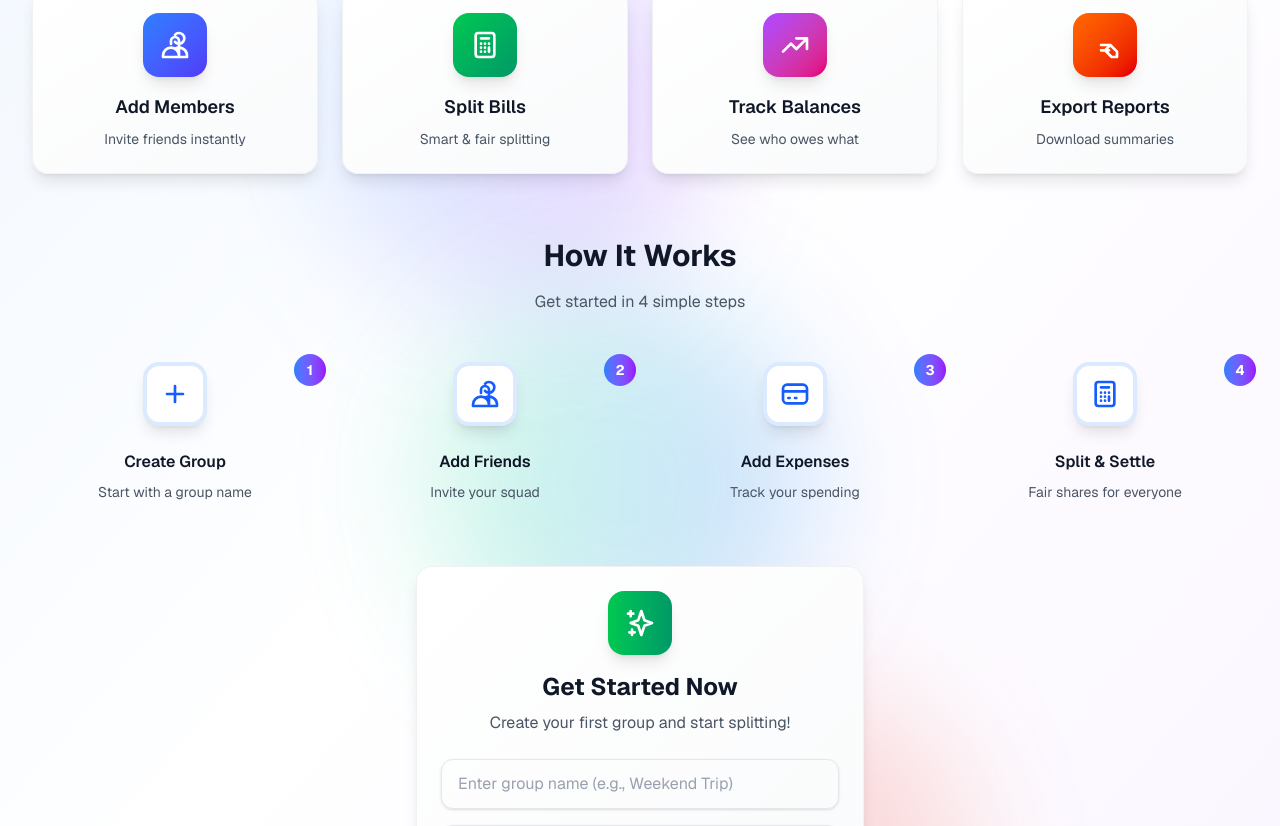
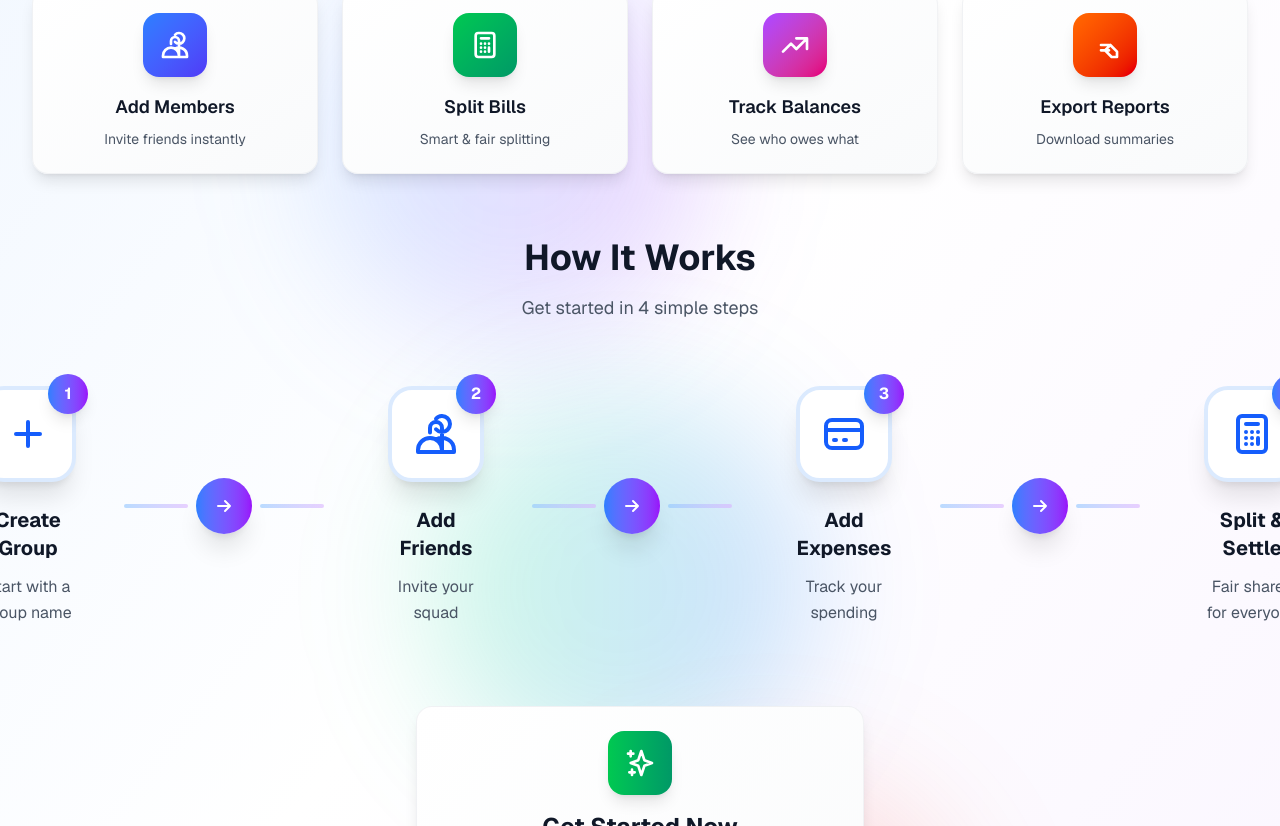
Before and after one commit to anuradha-lakruwan/split-bills, a Next.js app: page / in a window 1280 px wide. Shown: the part 452-1278 px from the top of the page. Built offline with nearby package versions, Linux system fonts and the light colour scheme.

Commit message:
add arrows and step by stepo guide to landing page

```diff
--- a/src/components/WelcomeScreen.tsx
+++ b/src/components/WelcomeScreen.tsx
@@ -131,36 +131,60 @@ export const WelcomeScreen = () => {
         </div>
 
         {/* How It Works Section */}
-        <div className="mb-16">
-          <div className="text-center mb-12">
-            <h2 className="text-3xl font-bold text-gray-900 dark:text-white mb-4">
+        <div className="mb-20">
+          <div className="text-center mb-16">
+            <h2 className="text-3xl lg:text-4xl font-bold text-gray-900 dark:text-white mb-4">
               How It Works
             </h2>
-            <p className="text-gray-600 dark:text-gray-300">
+            <p className="text-lg text-gray-600 dark:text-gray-300">
               Get started in 4 simple steps
             </p>
           </div>
 
-          <div className="grid grid-cols-1 sm:grid-cols-2 lg:grid-cols-4 gap-6">
+          <div className="flex flex-col lg:flex-row items-center justify-center gap-6 lg:gap-4">
             {steps.map((step, index) => (
-              <div
-                key={index}
-                className={`text-center animate-fade-in-up [animation-delay:${0.5 + index * 0.1}s]`}
-              >
+              <div key={index} className="flex flex-col lg:flex-row items-center">
+                {/* Step Card */}
+                <div className={`text-center animate-fade-in-up [animation-delay:${0.5 + index * 0.1}s] px-4`}>
                   <div className="relative mb-6">
-                  <div className="w-16 h-16 mx-auto bg-white dark:bg-gray-800 rounded-2xl shadow-lg border-4 border-blue-100 dark:border-blue-900 flex items-center justify-center">
-                    <step.icon className="w-8 h-8 text-blue-600 dark:text-blue-400" />
+                    <div className="w-24 h-24 mx-auto bg-white dark:bg-gray-800 rounded-3xl shadow-xl border-4 border-blue-100 dark:border-blue-900 flex items-center justify-center hover:scale-105 transition-transform duration-300">
+                      <step.icon className="w-12 h-12 text-blue-600 dark:text-blue-400" />
                     </div>
-                  <div className="absolute -top-2 -right-2 w-8 h-8 bg-gradient-to-r from-blue-500 to-purple-600 rounded-full flex items-center justify-center text-white text-sm font-bold">
+                    <div className="absolute -top-3 -right-3 w-10 h-10 bg-gradient-to-r from-blue-500 to-purple-600 rounded-full flex items-center justify-center text-white font-bold shadow-lg">
                       {index + 1}
                     </div>
                   </div>
-                <h3 className="font-semibold text-gray-900 dark:text-white mb-2">
+                  <h3 className="font-bold text-gray-900 dark:text-white mb-3 text-xl">
                     {step.title}
                   </h3>
-                <p className="text-sm text-gray-600 dark:text-gray-400">
+                  <p className="text-gray-600 dark:text-gray-400 max-w-40 mx-auto leading-relaxed">
                     {step.description}
                   </p>
+                </div>
+
+                {/* Arrow (except for last item) */}
+                {index < steps.length - 1 && (
+                  <div className={`flex-shrink-0 animate-fade-in-up [animation-delay:${0.6 + index * 0.1}s]`}>
+                    {/* Mobile: Down Arrow */}
+                    <div className="lg:hidden mx-auto my-6">
+                      <div className="w-14 h-14 bg-gradient-to-b from-blue-500 to-purple-600 rounded-full flex items-center justify-center shadow-xl animate-pulse-subtle">
+                        <Icons.ChevronDown className="w-6 h-6 text-white animate-bounce" />
+                      </div>
+                      <div className="w-1 h-8 bg-gradient-to-b from-blue-300 to-purple-300 mx-auto mt-2 rounded-full opacity-60"></div>
+                    </div>
+
+                    {/* Desktop: Right Arrow */}
+                    <div className="hidden lg:block mx-8">
+                      <div className="flex items-center">
+                        <div className="w-16 h-1 bg-gradient-to-r from-blue-300 to-purple-300 rounded-full opacity-60"></div>
+                        <div className="w-14 h-14 bg-gradient-to-r from-blue-500 to-purple-600 rounded-full flex items-center justify-center shadow-xl hover:scale-110 transition-all duration-300 animate-pulse-subtle mx-2">
+                          <Icons.ArrowRight className="w-6 h-6 text-white" />
+                        </div>
+                        <div className="w-16 h-1 bg-gradient-to-r from-blue-300 to-purple-300 rounded-full opacity-60"></div>
+                      </div>
+                    </div>
+                  </div>
+                )}
               </div>
             ))}
           </div>
```
Lines whose indentation alone changed are shown as unchanged.
